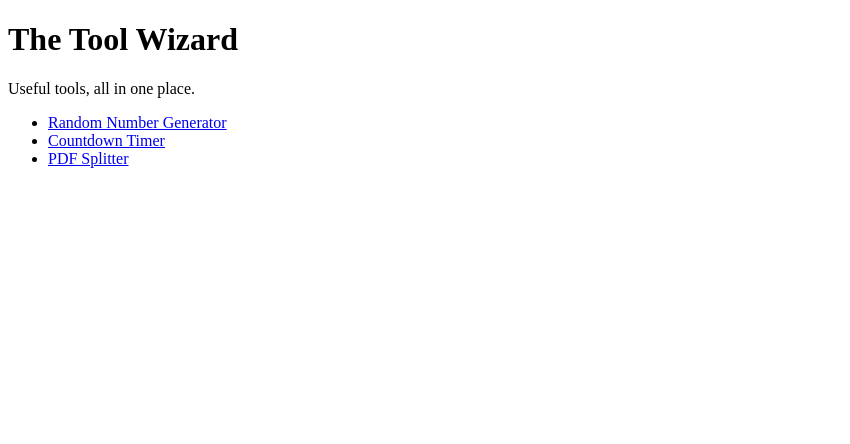
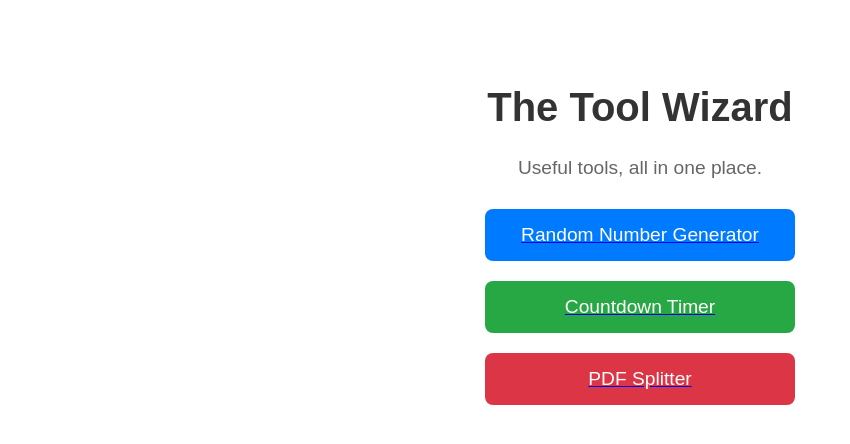
Before and after one commit to Toolwizard/The-Tool-Wizard-Frontend, a Next.js app: page / in a window 1280 px wide. Shown: the top 444 px of the page, without its empty margins (0-850 px from the left). Built offline with nearby package versions, Linux system fonts and the light colour scheme.

Commit message:
Update index.js

```diff
--- a/pages/index.js
+++ b/pages/index.js
@@ -2,15 +2,21 @@ import Link from 'next/link';
 
 export default function Home() {
     return (
-        <div>
-            <h1>The Tool Wizard</h1>
-            <p>Useful tools, all in one place.</p>
+        <div style={{ textAlign: 'center', padding: '50px', fontFamily: 'Arial, sans-serif' }}>
+            <h1 style={{ fontSize: '2.5rem', color: '#333' }}>The Tool Wizard</h1>
+            <p style={{ fontSize: '1.2rem', color: '#666' }}>Useful tools, all in one place.</p>
 
-            <ul>
-                <li><Link href="/number-generator">Random Number Generator</Link></li>
-                <li><Link href="/timer">Countdown Timer</Link></li>
-                <li><Link href="/pdf-splitter">PDF Splitter</Link></li>
-            </ul>
+            <div style={{ display: 'flex', flexDirection: 'column', alignItems: 'center', marginTop: '20px' }}>
+                <Link href="/number-generator">
+                    <a style={{ textDecoration: 'none', backgroundColor: '#007bff', color: 'white', padding: '15px 30px', margin: '10px', borderRadius: '8px', fontSize: '1.2rem', width: '250px', textAlign: 'center', display: 'block' }}>Random Number Generator</a>
+                </Link>
+                <Link href="/timer">
+                    <a style={{ textDecoration: 'none', backgroundColor: '#28a745', color: 'white', padding: '15px 30px', margin: '10px', borderRadius: '8px', fontSize: '1.2rem', width: '250px', textAlign: 'center', display: 'block' }}>Countdown Timer</a>
+                </Link>
+                <Link href="/pdf-splitter">
+                    <a style={{ textDecoration: 'none', backgroundColor: '#dc3545', color: 'white', padding: '15px 30px', margin: '10px', borderRadius: '8px', fontSize: '1.2rem', width: '250px', textAlign: 'center', display: 'block' }}>PDF Splitter</a>
+                </Link>
+            </div>
         </div>
     );
 }
```
